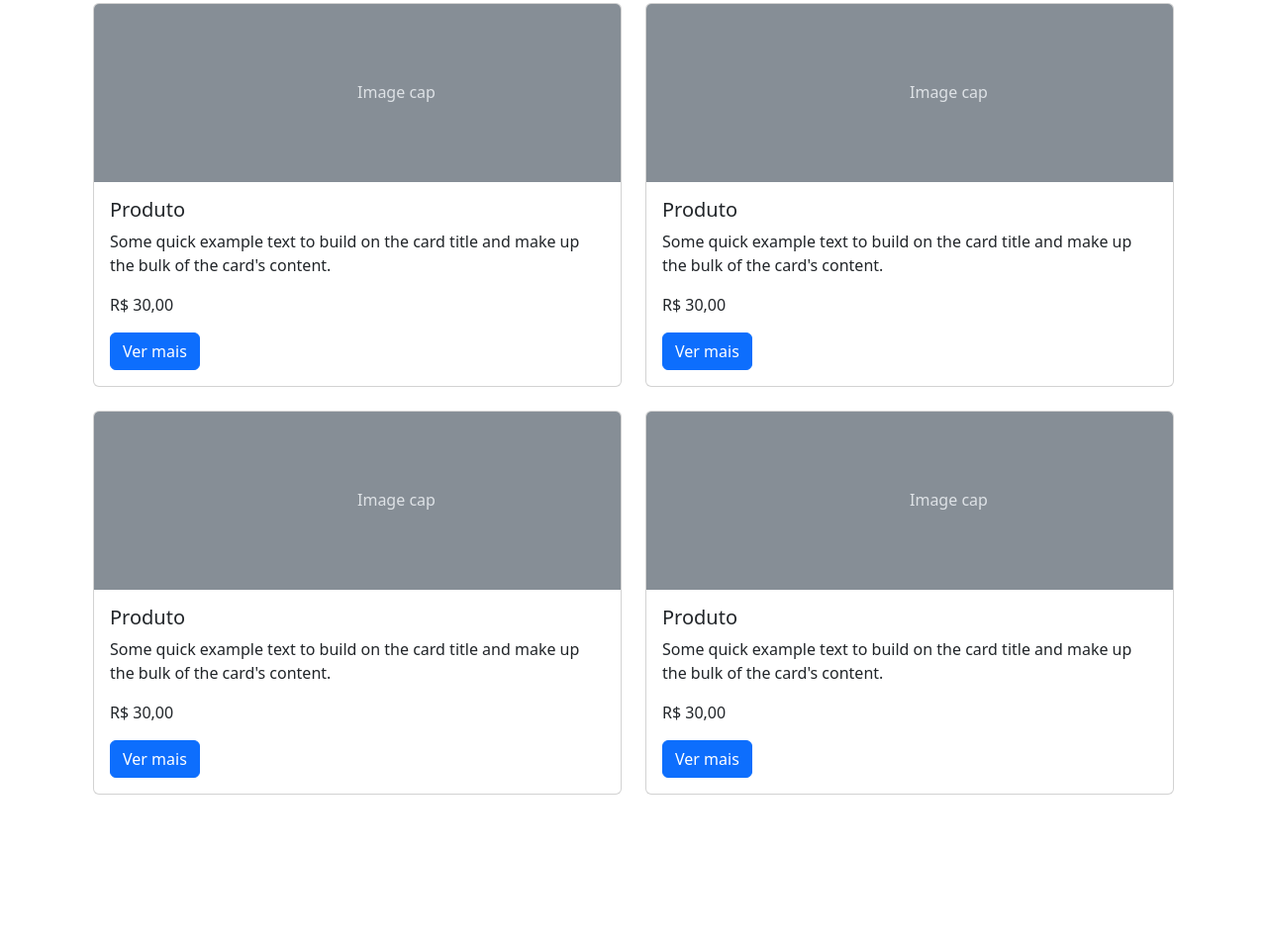
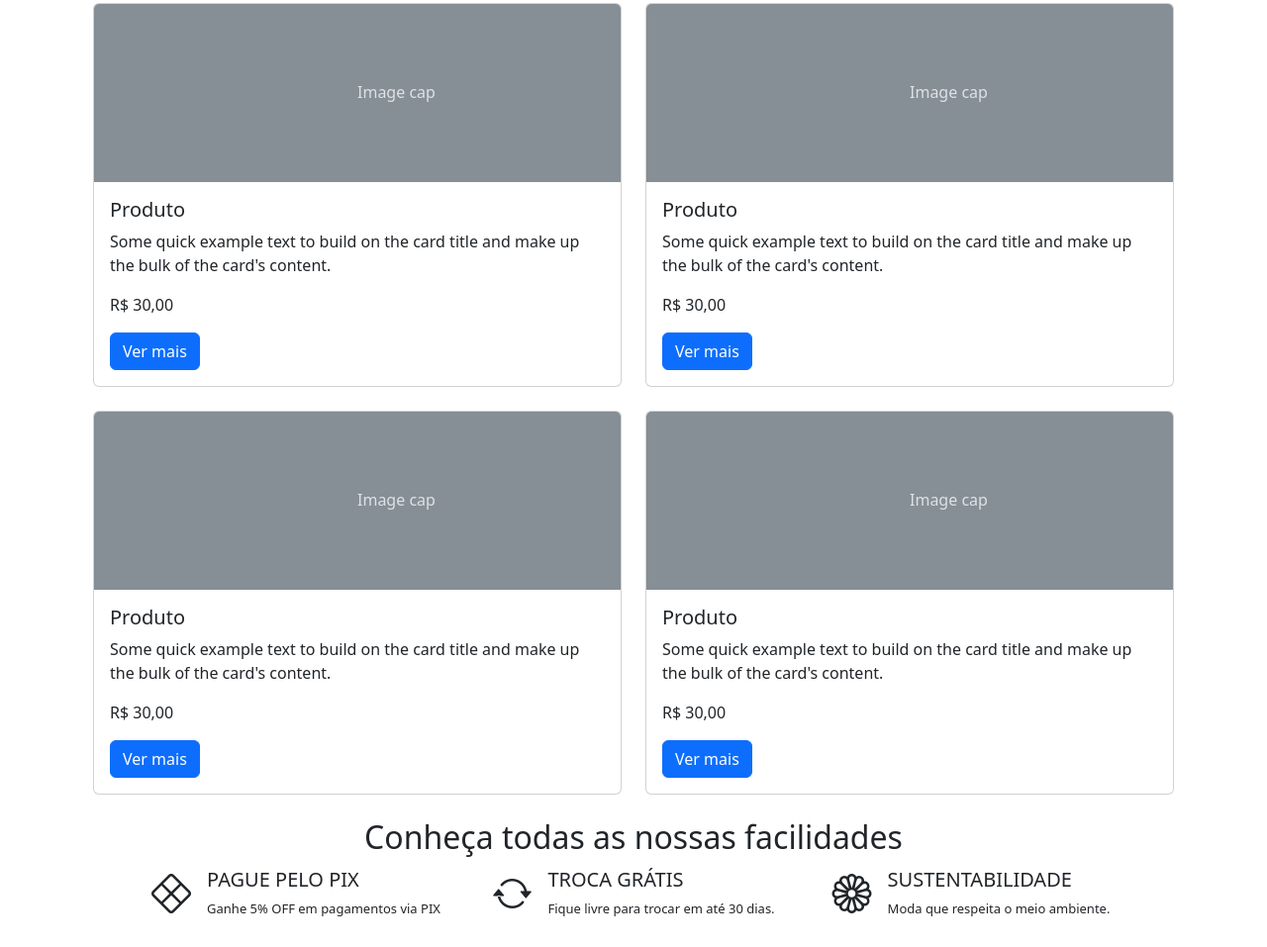
Before and after one commit to ajuteixeira/meteora, a plain HTML site: page index.html in a window 1280 px wide. Shown: the part 1108-2065 px from the top of the page at 99% size. Before the commit the page ends 1935 px from the top, so only its background shows below. Drawn offline with nearby package versions, Linux system fonts and the light colour scheme.

Commit message:
adding facilities section

```diff
--- a/index.html
+++ b/index.html
@@ -6,8 +6,10 @@
   <meta http-equiv="X-UA-Compatible" content="IE=edge">
   <meta name="viewport" content="width=device-width, initial-scale=1.0">
   <title>Meteora</title>
+  <link rel="stylesheet" href="https://cdn.jsdelivr.net/npm/bootstrap-icons@1.10.4/font/bootstrap-icons.css">
   <link href="https://cdn.jsdelivr.net/npm/bootstrap@5.3.0-alpha3/dist/css/bootstrap.min.css" rel="stylesheet"
     integrity="sha384-KK94CHFLLe+nY2dmCWGMq91rCGa5gtU4mk92HdvYe+M/SXH301p5ILy+dN9+nJOZ" crossorigin="anonymous">
+  <link rel="stylesheet" href="style.css">
 </head>
 
 <body>
@@ -278,6 +280,33 @@
       </div>
     </div>
   </section>
+  <section class="pb-4">
+    <h2 class="text-center">Conheça todas as nossas facilidades</h2>
+    <div class="mx-auto d-flex flex-column flex-lg-row align-items-center justify-content-center gap-3">
+      <div class="d-flex align-items-center justify-content-center gap-3 facilities">
+        <div><i class="bi bi-x-diamond fs-1"></i></div>
+        <div>
+          <h5>PAGUE PELO PIX</h5>
+          <p class="small-text mb-0">Ganhe 5% OFF em
+            pagamentos via PIX</p>
+        </div>
+      </div>
+      <div class="d-flex align-items-center justify-content-center gap-3 facilities">
+        <div><i class="bi bi-arrow-repeat fs-1"></i></div>
+        <div>
+          <h5>TROCA GRÁTIS</h5>
+          <p class="small-text mb-0">Fique livre para trocar em até 30 dias.</p>
+        </div>
+      </div>
+      <div class="d-flex align-items-center justify-content-center gap-3 facilities">
+        <div><i class="bi bi-flower1 fs-1"></i></div>
+        <div>
+          <h5>SUSTENTABILIDADE</h5>
+          <p class="small-text mb-0">Moda que respeita o meio ambiente.</p>
+        </div>
+      </div>
+    </div>
+  </section>
 </main>
 
 </html>
--- /dev/null
+++ b/style.css
@@ -0,0 +1,7 @@
+.facilities {
+  width: 325px;
+}
+
+.small-text {
+  font-size: 13px;
+}
```
